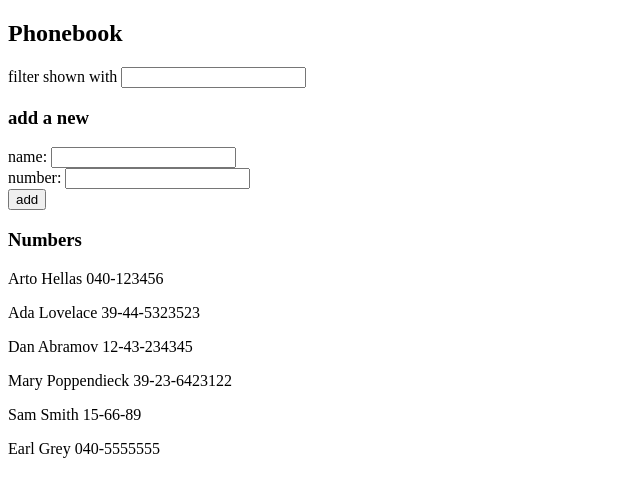
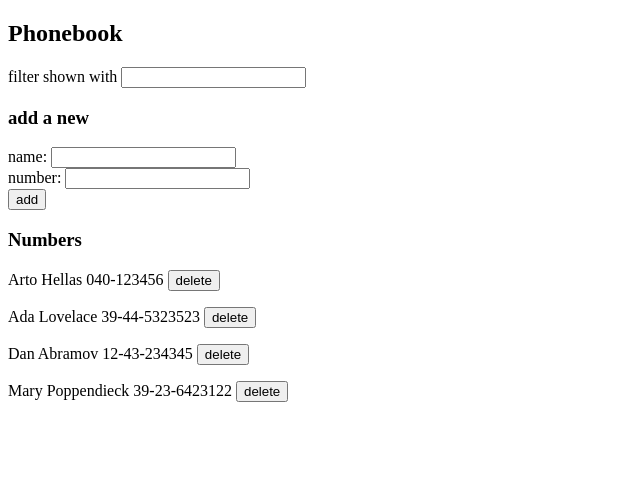
Before and after one commit to jullebli/Full_Stack_open_repo, a React (Create React App) app in the folder osa_2/puhelinluettelo/: page / in a window 1280 px wide. Shown: the top 496 px of the page, without its empty margins (0-640 px from the left). Built offline with nearby package versions, Linux system fonts and the light colour scheme; data requests are answered from the project's data file.

Commit message:
Tee 2.17

```diff
--- a/osa_2/puhelinluettelo/db.json
+++ b/osa_2/puhelinluettelo/db.json
@@ -19,16 +19,6 @@
       "name": "Mary Poppendieck",
       "number": "39-23-6423122",
       "id": 4
-    },
-    {
-      "name": "Sam Smith",
-      "number": "15-66-89",
-      "id": 5
-    },
-    {
-      "name": "Earl Grey",
-      "number": "040-5555555",
-      "id": 6
     }
   ]
 }
--- a/osa_2/puhelinluettelo/src/App.js
+++ b/osa_2/puhelinluettelo/src/App.js
@@ -39,6 +39,15 @@ const App = () => {
     setNewNumber('')
   }
 
+  const removePerson = (event, {person}) => {
+    event.preventDefault()
+    if (window.confirm(`Delete ${person.name} ?`)) {
+      phonebookService
+        .remove(person)
+        setPersons(persons.filter(n => n.id !== person.id))
+    }
+  }
+
   const handleNameChange = (event) => {
     setNewName(event.target.value)
   }
@@ -63,7 +72,7 @@ const App = () => {
 
       <h3>Numbers</h3>
 
-      <Persons persons={persons} filterValue={filterValue} />
+      <Persons persons={persons} filterValue={filterValue} removePerson={removePerson} />
     </div>
   )
 }
--- a/osa_2/puhelinluettelo/src/components/Person.js
+++ b/osa_2/puhelinluettelo/src/components/Person.js
@@ -1,8 +1,8 @@
 import React from 'react'
 
-const Person = ({person}) => {
+const Person = ({person, removePerson}) => {
   return (
-    <p>{person.name} {person.number}</p>
+    <p>{person.name} {person.number} <button onClick={(event) => removePerson(event, {person})}>delete</button></p>
   )
 }
 
--- a/osa_2/puhelinluettelo/src/components/Persons.js
+++ b/osa_2/puhelinluettelo/src/components/Persons.js
@@ -1,14 +1,14 @@
 import React from 'react'
 import Person from './Person'
 
-const Persons = ({persons, filterValue}) => {
+const Persons = ({persons, filterValue, removePerson}) => {
 
   const personsToShow = persons.filter(person => person.name.toLowerCase().includes(filterValue.toLowerCase()))
 
   return (
     <div>
       {personsToShow.map(person =>
-        <Person key={person.name} person={person} />
+      <Person key={person.id} person={person} removePerson={removePerson} />
       )}
     </div>
   )
--- a/osa_2/puhelinluettelo/src/services/phonebook.js
+++ b/osa_2/puhelinluettelo/src/services/phonebook.js
@@ -11,7 +11,13 @@ const create = newObject => {
   return request.then(response => response.data)
 }
 
+const remove = removableObject => {
+    const request = axios.delete(`${baseUrl}/${removableObject.id}`)
+    return request.then(response => response.data)
+}
+
 export default {
   getAll: getAll,
   create: create,
+  remove: remove
 }
```
